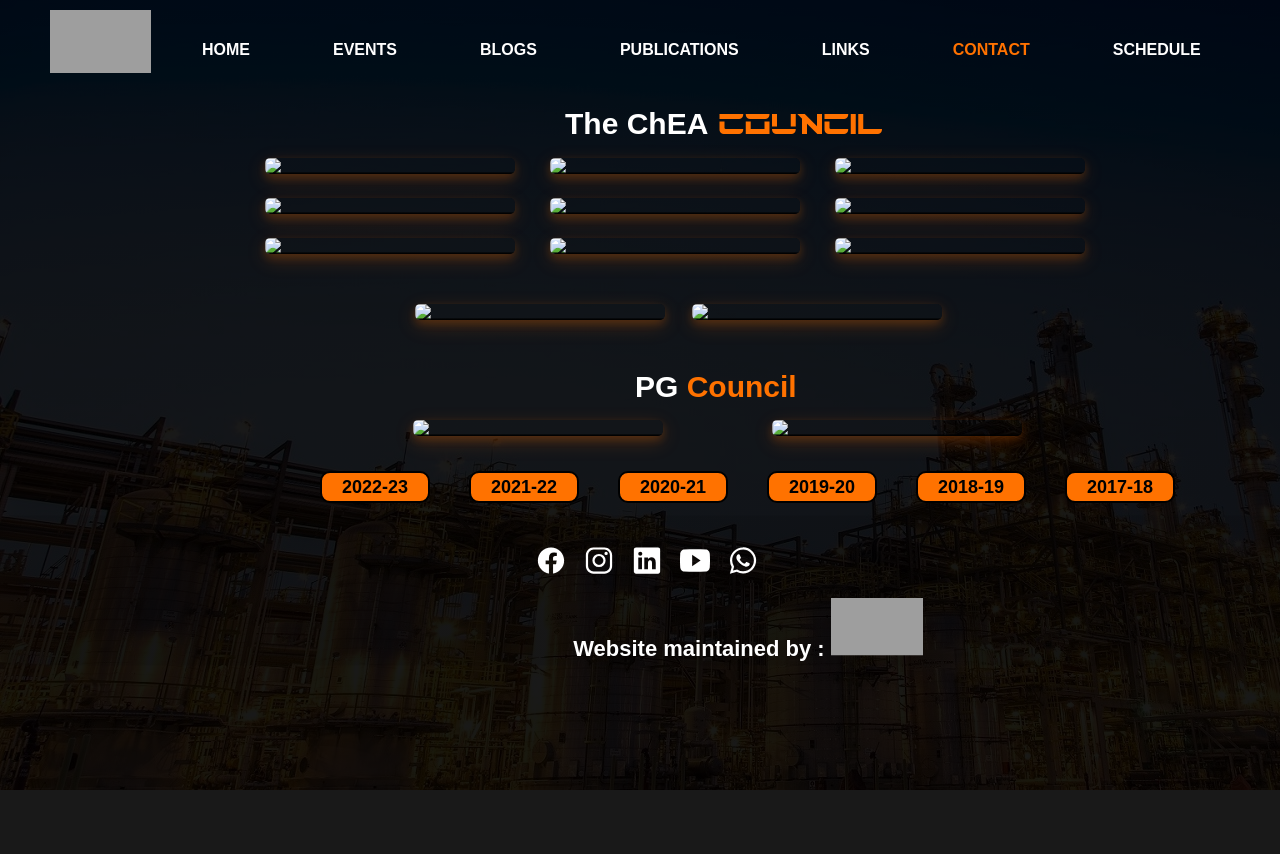
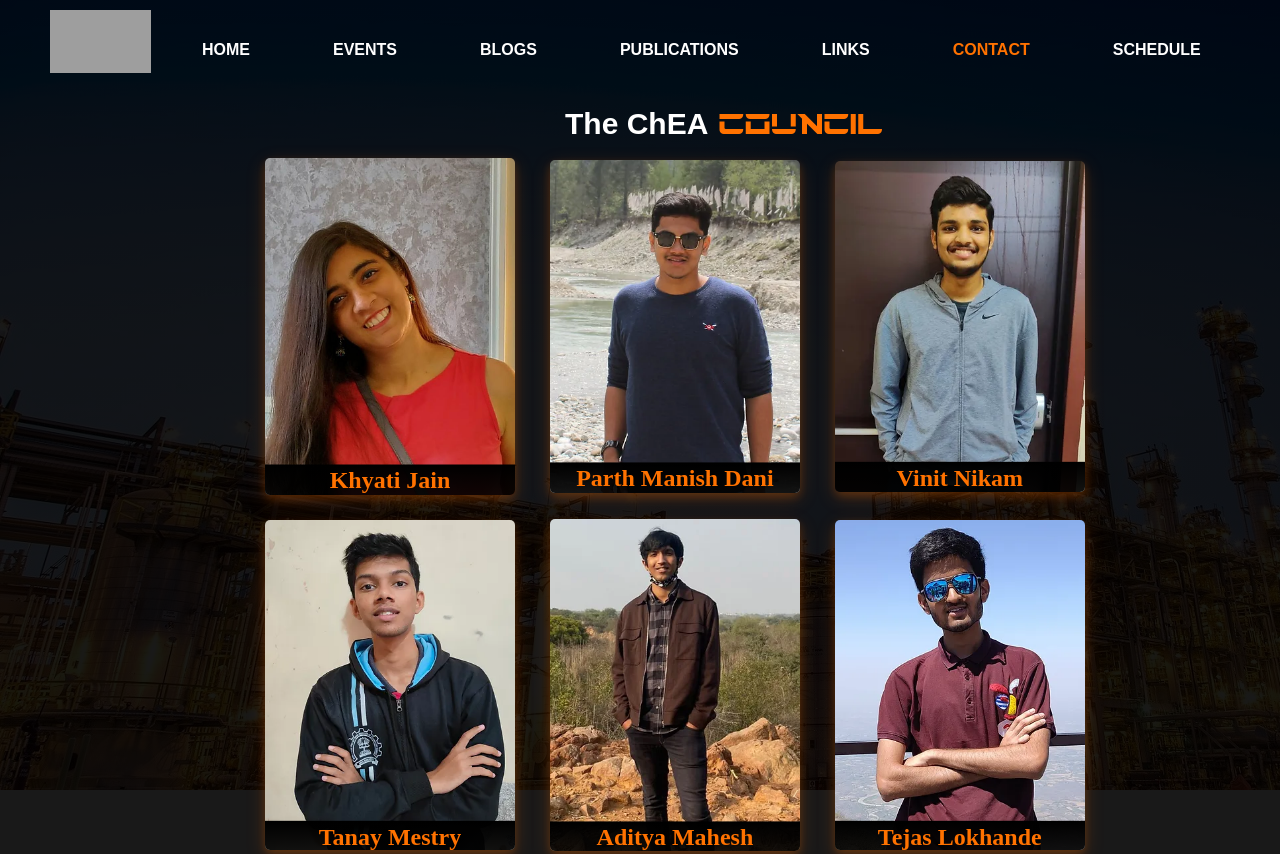
Before and after one commit to amritraj1312/webcheaiitb.github.io, a plain HTML site: page contacts.html in a window 1280 px wide. Shown: the top 854 px of the page. Drawn offline with nearby package versions, Linux system fonts and the light colour scheme; grey boxes are pictures that could not be loaded.

Commit message:
Update contacts.html

```diff
--- a/contacts.html
+++ b/contacts.html
@@ -36,7 +36,7 @@
                 <h2>The ChEA<span> COUNCIL</span></h2>
                 <div class="event-container">
                     <div class="events-box">
-                        <img src="images/image28.webp">
+                        <img src="image28.webp">
                         <div class="events-layer">
                             <h4>Khyati Jain</h4>
                             <p><b>(Department General Secretary)</b><br><br>
@@ -58,7 +58,7 @@
                         </div>
                     </div>
                     <div class="events-box">
-                        <img src="images/image29.webp">
+                        <img src="image29.webp">
                         <div class="events-layer">
                             <h4>Parth Manish Dani</h4>
                             <p>
@@ -78,7 +78,7 @@
                         </div>
                     </div>
                     <div class="events-box">
-                        <img src="images/image30.webp">
+                        <img src="image30.webp">
                         <div class="events-layer">
                             <h4>Vinit Nikam</h4>
                             <p>(Joint Secretary Events)<br><br>
@@ -99,7 +99,7 @@
                         </div>
                     </div>
                     <div class="events-box">
-                        <img src="images/image31.webp">
+                        <img src="image31.webp">
                         <div class="events-layer">
                             <h4>Tanay Mestry</h4>
                             <p>(Social Secretary)<br><br>
@@ -118,7 +118,7 @@
                         </div>
                     </div>
                     <div class="events-box">
-                        <img src="images/image32.webp">
+                        <img src="image32.webp">
                         <div class="events-layer">
                             <h4>Aditya Mahesh</h4>
                             <p>(Sports Secretary)<br><br>
@@ -137,7 +137,7 @@
                         </div>
                     </div>
                     <div class="events-box">
-                        <img src="images/image33.webp">
+                        <img src="image33.webp">
                         <div class="events-layer">
                             <h4>Tejas Lokhande</h4>
                             <p>(Alumni Secretary)<br><br>
@@ -156,7 +156,7 @@
                         </div>
                     </div>
                     <div class="events-box">
-                        <img src="images/image34.webp">
+                        <img src="image34.webp">
                         <div class="events-layer">
                             <h4>Srishti Badaya</h4>
                             <p>(Editor)<br><br>
@@ -174,7 +174,7 @@
                         </div>
                     </div>
                     <div class="events-box">
-                        <img src="images/image35.webp">
+                        <img src="image35.webp">
                         <div class="events-layer">
                             <h4>Atharva Yeole</h4>
                             <p>(Design Secretary)<br><br>
@@ -195,7 +195,7 @@
                         </div>
                     </div>
                     <div class="events-box">
-                        <img src="images/image36.webp">
+                        <img src="image36.webp">
                         <div class="events-layer">
                             <h4>Bhavina Gajghate</h4>
                             <p>(Web Secretary)<br><br>
@@ -217,7 +217,7 @@
         <section class="pgcouncil">
             <div class="pgcouncil-container">
                 <div class="pgcouncil-box" id="soumya">
-                    <img src="images/image37.webp">
+                    <img src="image37.webp">
                     <div class="events-layer">
                         <h4>Soumya Mandal</h4>
                         <p>(S1 Class Representative)<br><br>
@@ -236,7 +236,7 @@
                     </div>
                 </div>
                 <div class="pgcouncil-box">
-                    <img src="images/image38.webp">
+                    <img src="image38.webp">
                     <div class="events-layer">
                         <h4>Amrit Raj</h4>
                         <p>(S2 Class Representative)<br><br>
@@ -261,7 +261,7 @@
             <h2> PG <span> Council</span></h2>
             <div class="pgcouncila-container">
                 <div class="pgcouncila-box" id="astitva">
-                    <img src="images/image39.webp">
+                    <img src="image39.webp">
                     <div class="events-layer">
                          <h4>Astitva Mishra</h4>
                          <p>(M. Tech Representative)<br><br>
@@ -280,7 +280,7 @@
                     </div>
                 </div>
                 <div class="pgcouncila-box">
-                    <img src="images/image40.webp">
+                    <img src="image40.webp">
                     <div class="events-layer">
                         <h4>Saikat Saha</h4>
                         <p>(PhD Representative)<br><br>
```
